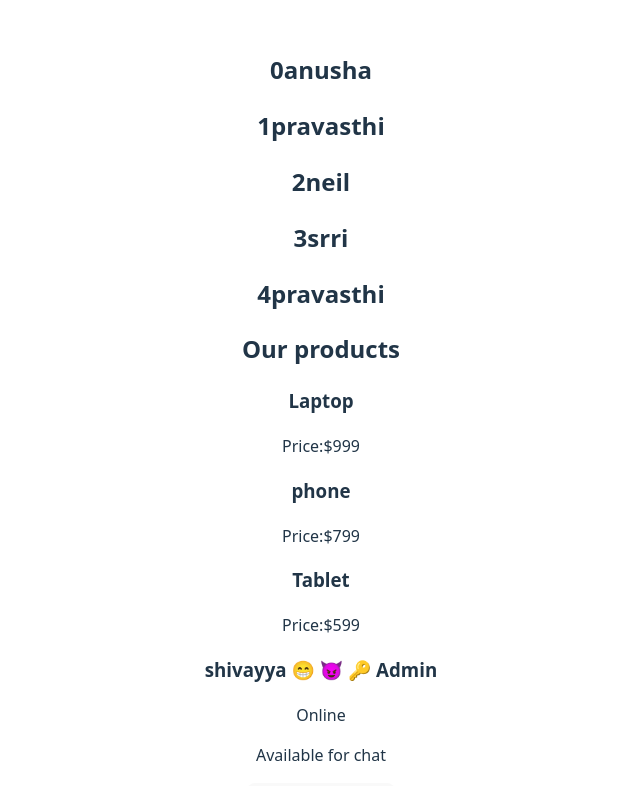
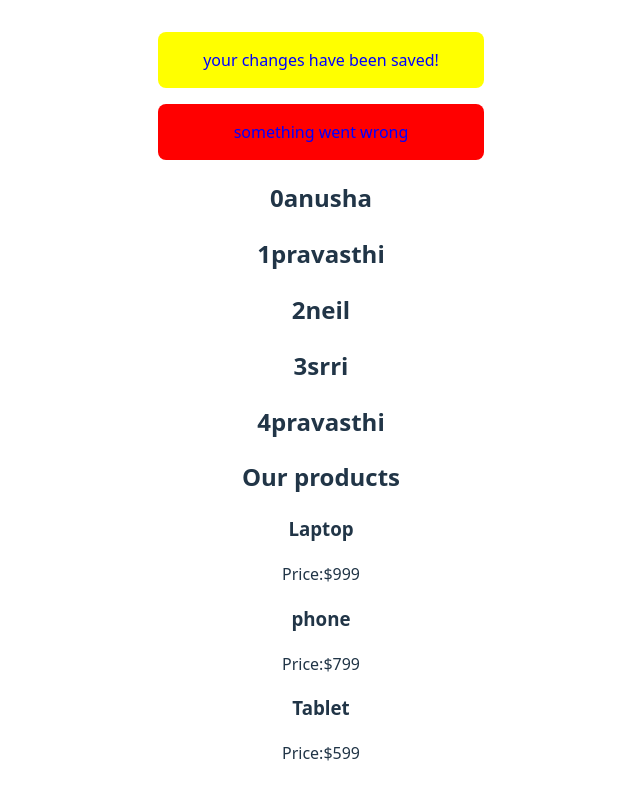
Before and after one commit to anubapatla/My-First-React-App, a React (Vite) app: page / in a window 1280 px wide. Shown: the top 786 px of the page, without its empty margins (319-959 px from the left). Built offline with nearby package versions, Linux system fonts and the light colour scheme.

Commit message:
Alert component created and use inline styles

```diff
--- /dev/null
+++ b/src/Alert.jsx
@@ -0,0 +1,10 @@
+export const Alert =({ children,type = "success"}) =>{
+    return <div
+             style={{backgroundColor: type ==="success"?"yellow":"red",
+                color:"blue",
+                padding:"16px",
+                borderRadius:"8px",
+                marginBottom:"16px"
+             } }>
+        {children}</div>
+};
--- a/src/App.jsx
+++ b/src/App.jsx
@@ -13,6 +13,7 @@ import { UserCard } from './UserCard';
 import { UserDeails } from './UserDetails';
 import { ProductList } from './ProductList';
 import { NameList } from './NameList';
+import { Alert } from './Alert';
 
 function Save(){
  return<h3>save this</h3>
@@ -23,6 +24,8 @@ function App() {
 
   return (
     <div>
+      <Alert> your changes have been saved!</Alert>
+      <Alert type ="error">something went wrong </Alert>
       <NameList/>
       <ProductList/>
       <UserDeails name="shivayya" isOnline={true}
```
